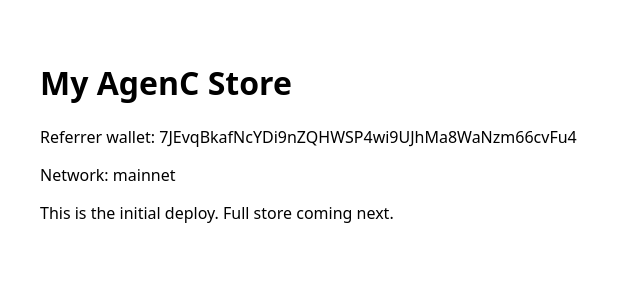
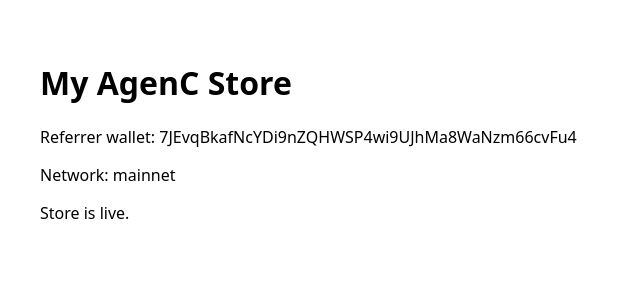
Before and after one commit to SeyeleyeS/my-agenc-store, a Next.js app: page / in a window 1280 px wide. Shown: the top 300 px of the page, without its empty margins (0-640 px from the left). Built offline with nearby package versions, Linux system fonts and the light colour scheme.

Commit message:
Create app/page.tsx

```diff
--- /dev/null
+++ b/app/page.tsx
@@ -0,0 +1,10 @@
+export default function Home() {
+  return (
+    <main style={{ padding: "2rem", fontFamily: "system-ui" }}>
+      <h1>My AgenC Store</h1>
+      <p>Referrer wallet: 7JEvqBkafNcYDi9nZQHWSP4wi9UJhMa8WaNzm66cvFu4</p>
+      <p>Network: mainnet</p>
+      <p>Store is live.</p>
+    </main>
+  );
+}
```
